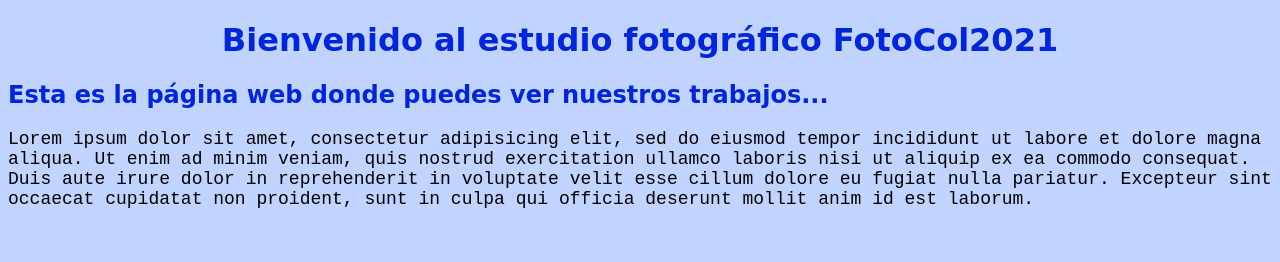
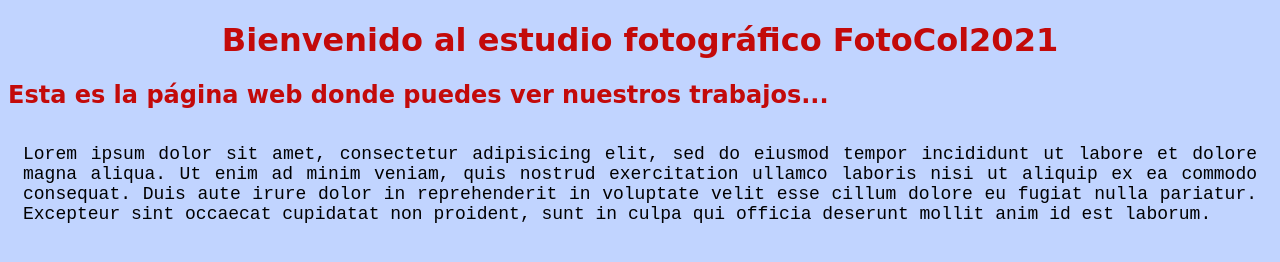
Before and after one commit to Anrapiro/pagina-web, a plain HTML site: page index.html in a window 1280 px wide. Drawn offline with Linux system fonts and the light colour scheme.

Commit message:
Cambia los colores de los titulos y el formato de alineacion del parrafo
referenciado a issoes_1 #2

```diff
--- a/index.html
+++ b/index.html
@@ -10,19 +10,21 @@
 
     }
     h1{
-      color: #0124dd;
+      color: #c30a0a;
       text-align: center;
       text-shadow: 1;
       font-family: cursive;
     }
     h2{
-      color: #0124dd;
+      color: #c30a0a;
       text-align: left;
       font-family: cursive;
     }
     p{
       color: black;
       font-family: monospace;
+      text-align: justify;
+      padding: 15px;
       font-size:18px;
     }
   </style>
```
